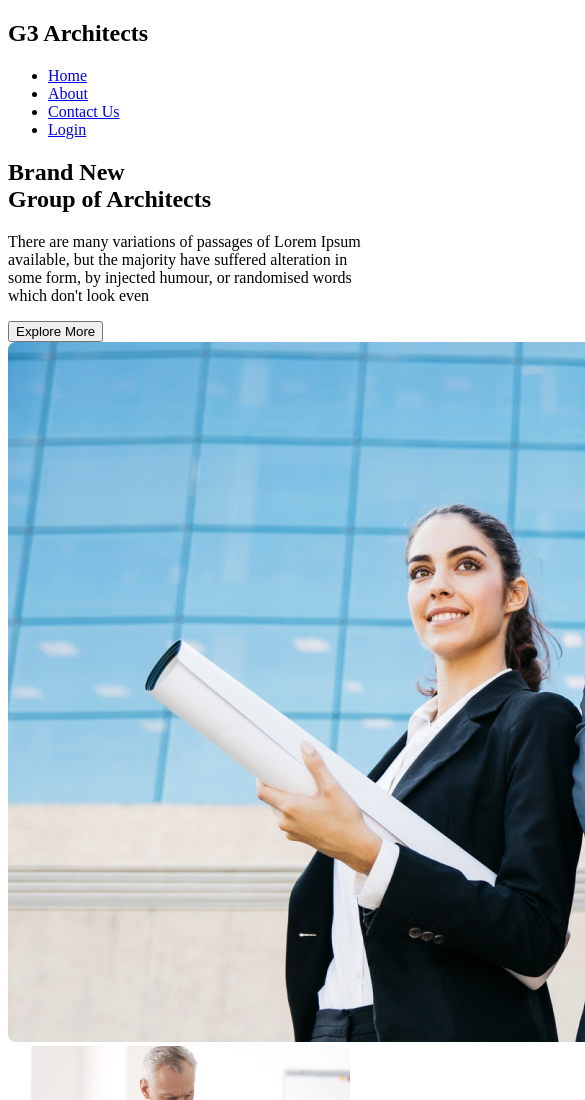
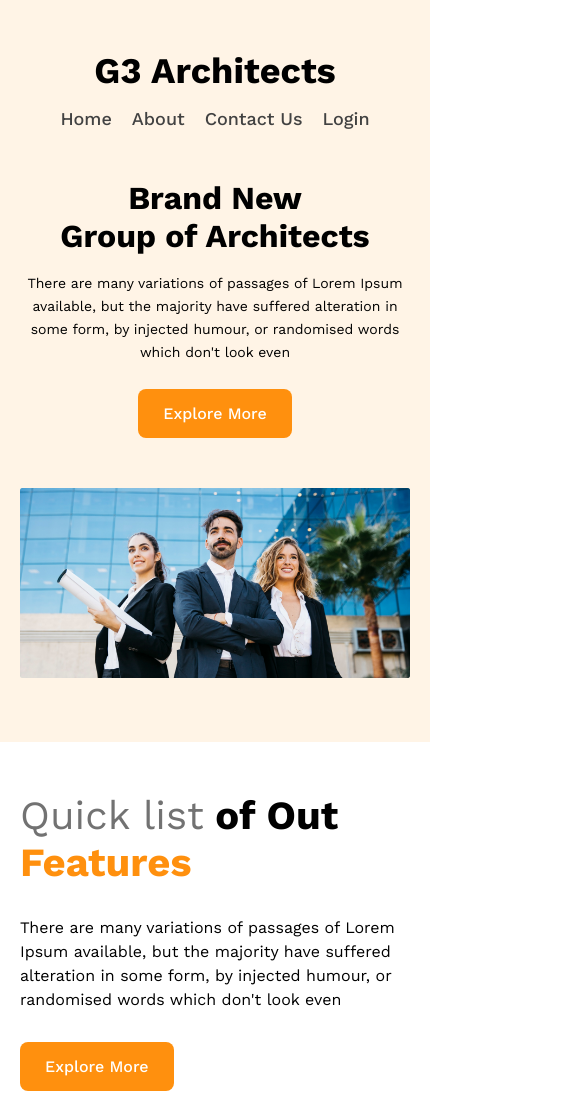
Before and after one commit to DeveloperDolon/g3-architects-website, a plain HTML site: page index.html in a window 390 px wide. Shown: the top 1100 px of the page, 585 px wide, since content can reach past the window. Drawn offline with nearby package versions, Linux system fonts and the light colour scheme.

Commit message:
feature section style added commit

```diff
--- a/index.html
+++ b/index.html
@@ -3,6 +3,12 @@
 <head>
     <meta charset="UTF-8">
     <meta name="viewport" content="width=device-width, initial-scale=1.0">
+
+    <!-- google font links -->
+    <link rel="preconnect" href="https://fonts.googleapis.com">
+    <link rel="preconnect" href="https://fonts.gstatic.com" crossorigin>
+    <link href="https://fonts.googleapis.com/css2?family=Work+Sans:wght@400;500;600;700;800&display=swap" rel="stylesheet">
+    <!-- google font links -->
 
     <link rel="stylesheet" href="style.css">
 
@@ -58,17 +64,19 @@
             </div>
 
             <div class="feature_contents">
-                <h1 class="feature_title"><span class="lite_gray">Quick list</span> of Out <span class="last_txt">Features</span></h1>
+                <h1 class="feature_title section_title"><span class="lite_gray">Quick list</span> of Out <span class="last_txt">Features</span></h1>
 
-                <p class="feature_description">
+                <p class="feature_description section_description">
                     There are many variations of passages of Lorem Ipsum available, but the majority have suffered alteration in some form, by injected humour, or randomised words which don't look even
                 </p>
+
+                <button class="my_btn">Explore More</button>
             </div>
         </section>
 
         <section class="cards_of_features_section">
             <div class="cards_content">
-                <h1 class="cards_content_title">
+                <h1 class="cards_content_title section_title">
                     Features you will <br>love & enjoy
                 </h1>
                 <p class="cards_content_description">
@@ -115,7 +123,7 @@
 
         <section class="some_fact_section">
             <div class="some_fact_text">
-                <h2>Some Facts</h2>
+                <h2 class="section_title">Some Facts</h2>
 
                 <p>There are many variations of passages of Lorem Ipsum available, but the majority have suffered alteration.</p>
             </div>
@@ -146,7 +154,7 @@
 
         <section class="sponser_section">
             <div class="sponser_text">
-                <h2 class="sponser_title">Out Soponsers</h2>
+                <h2 class="sponser_title section_title">Out Soponsers</h2>
                 <p class="sponser_description"></p>
             </div>
 
--- a/style.css
+++ b/style.css
@@ -0,0 +1,188 @@
+
+
+
+/* common style >>>>>>>>>>>>>>>>> */
+* {
+    padding: 0;
+    margin: 0;
+    font-family: Work Sans, Arial;
+}
+
+.my_btn {
+    border-radius: 8px;
+    padding: 20px 40px;
+    font-size: 1.2rem;
+    background: #FF900E;
+    border: none;
+    font-weight: 500;
+    color: #fff;
+}
+
+.section_title {
+    font-size: 40px;
+    margin: 30px 0;
+}
+
+.section_description {
+    text-align: left;
+    font-size: 1rem;
+    line-height: 1.5rem;
+    margin-bottom: 30px;
+}
+/* common style >>>>>>>>>>>>>>>>> */
+
+
+header {
+    background: rgba(255, 144, 14, 0.10);
+    padding: 0 150px;
+}
+
+header nav{
+    display: flex;
+    justify-content: space-between;
+    align-items: center;
+    padding: 50px 0;
+}
+
+header nav ul {
+    display: flex;
+    justify-content: space-between;
+    gap: 50px;
+}
+
+header nav ul li {
+    list-style: none;
+}
+
+header nav ul li a {
+    text-decoration: none;
+    color: #424242;
+    text-align: center;
+    font-size: 18px;
+    font-weight: 500;
+}
+
+.logo_section {
+    font-size: 1.5rem;
+}
+
+.banner_section {
+    text-align: center;
+}
+
+.banner_section .banner_title {
+    font-size: 3rem;
+    margin-bottom: 2vh;
+}
+
+.banner_section .banner_description {
+    width: 75%;
+    margin: 0 auto;
+    line-height: 23px;
+    margin-bottom: 3vh;
+}
+
+
+.banner_img {
+    margin-top: 50px;
+    padding-bottom: 60px;
+}
+
+.banner_img img{
+    width: 100%;
+}
+
+.architect_img img {
+    width: 100%;
+}
+
+main {
+    padding: 0px 150px;
+}
+
+.feature_container {
+    display: flex;
+    justify-content: space-between;
+    align-items: center;
+    gap: 70px;
+}
+
+.feature_imgs {
+    margin-top: 80px;
+    display: grid;
+    grid-template-columns: 1fr 1fr;
+    grid-template-rows: 1fr 1fr;
+    gap: 20px;
+}
+
+.feature_imgs img {
+    width: 100%;
+}
+
+.feature_contents {
+    width: 50%;
+}
+
+.feature_title .lite_gray {
+    color: #727272;
+    font-weight: 400;
+
+}
+
+.feature_title .last_txt {
+    color: #FF900E;
+}
+
+/*  */
+/* responsive code >>>>>>>>>>>>>>>> */
+
+@media screen and (max-width: 567px) {
+
+    header {
+        padding: 0 20px;
+        width: 100%;
+    }
+
+    header nav {
+        flex-direction: column;
+    }
+
+    header nav ul {
+        flex-wrap: wrap;
+        gap: 20px;
+        margin-top: 1em;
+    }
+
+    .banner_section .banner_title {
+        font-size: 2rem;
+    }
+
+    .banner_section .banner_description {
+        width: auto;
+        font-size: 14px;
+    }
+
+    .feature_container  {
+        flex-direction: column-reverse;
+        align-items: center;
+    }
+
+    main {
+        padding: 20px;
+        width: 100%;
+    }
+
+    .feature_imgs {
+        margin: 0 auto;
+    }
+
+    .feature_contents {
+        width: auto;
+    }
+
+    .my_btn {
+        font-size: 1rem;
+        padding: 15px 25px;
+    }
+
+}
```
